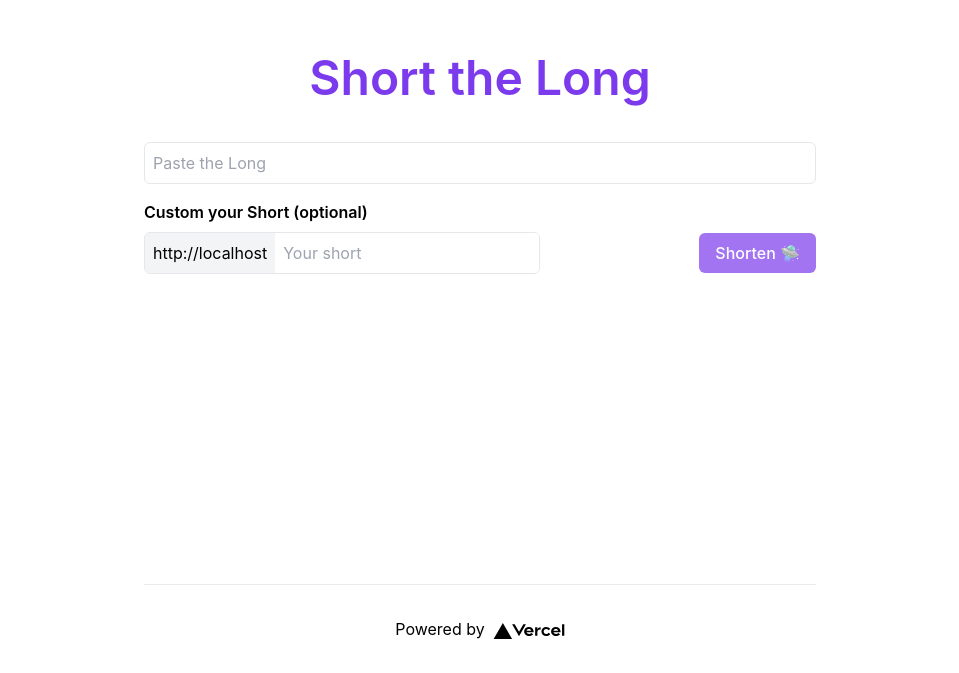
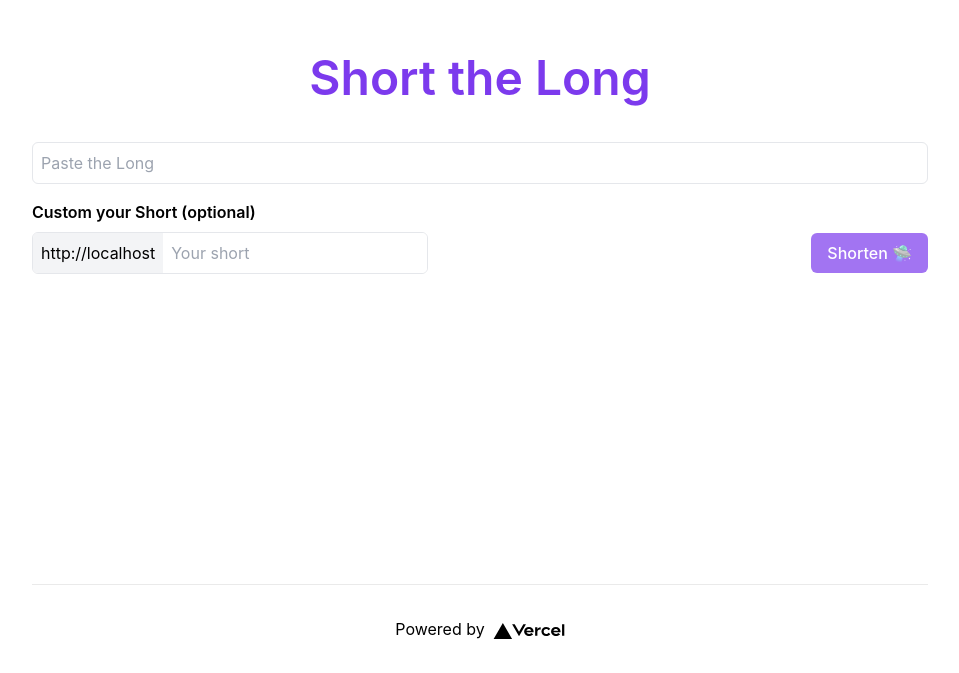
Before and after one commit to huylee99/link-shortener, a Next.js app: page / in a window 1280 px wide. Shown: the part 216-889 px from the top of the page, without its empty margins (160-1119 px from the left). Built offline with nearby package versions, Linux system fonts and the light colour scheme.

Commit message:
fix style

```diff
--- a/components/create-short-url.tsx
+++ b/components/create-short-url.tsx
@@ -32,7 +32,7 @@ const CreateShortUrl: NextPage = () => {
   };
 
   return (
-    <div className="max-w-2xl mx-auto">
+    <div className="max-w-4xl mx-auto">
       <Head>
         <title>Short the Long</title>
         <meta name="description" content="Generated by create next app" />
@@ -58,7 +58,7 @@ const CreateShortUrl: NextPage = () => {
           <h3 className="font-semibold mb-2">Custom your Short (optional)</h3>
           <div className="flex items-center w-full">
             <div className="flex items-center border border-gray-200 rounded-md overflow-hidden">
-              <span className="p-2 bg-gray-100">{window.location.origin}</span>
+              <span className="p-2 bg-gray-100 w-fit">{window.location.origin}</span>
               <input
                 type="text"
                 id="short"
```
